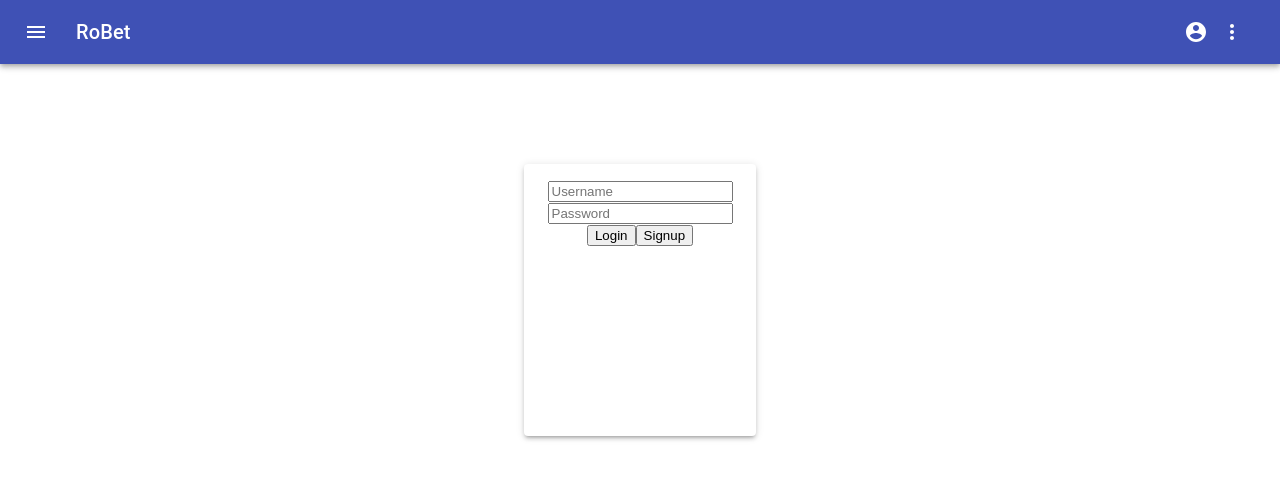
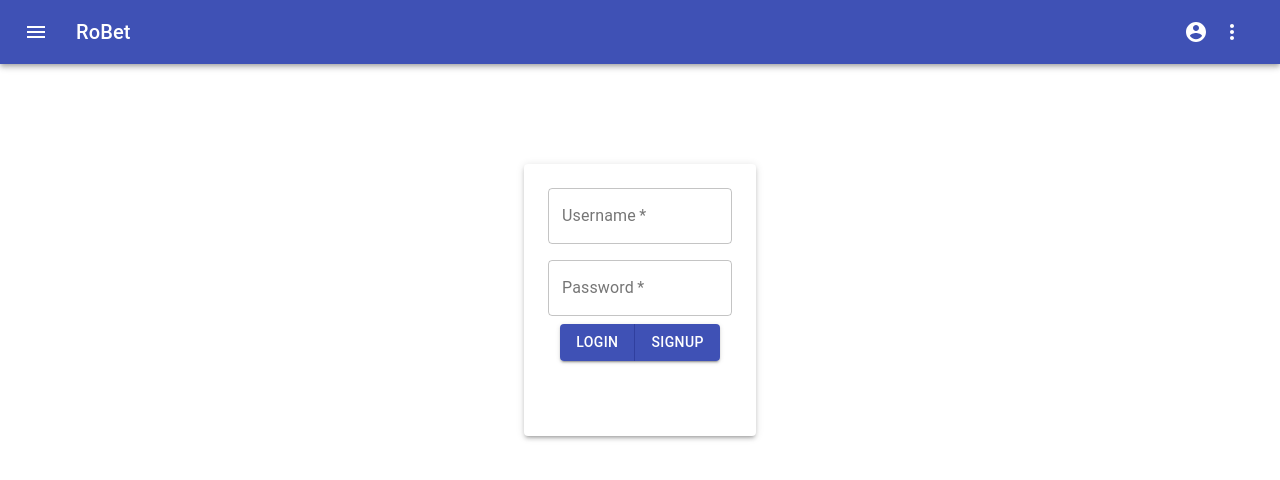
Before and after one commit to Lzm0010/robet_front_end, a React (Create React App) app: page / in a window 1280 px wide. Shown: the top 480 px of the page. Built offline with nearby package versions, Linux system fonts and the light colour scheme.

Commit message:
added styling to logins

```diff
--- a/src/components/bet.js
+++ b/src/components/bet.js
@@ -9,9 +9,9 @@ export default function Bet ({bet, addBet, positionLogo}) {
             <Fragment>
                 <span>
                     {positionLogo(bet)}
-                    {bet.odds > 0 ? <span> +{bet.odds}</span> : <span> {bet.odds}</span>}
-                    {bet.line !== null ? <span> | {bet.line}</span> : null}
-                    <TrackBetButton key={bet.id} betId={bet.id} addBet={addBet}/>
+                    {bet.odds > 0 ? <span> +{bet.odds} </span> : <span> {bet.odds} </span>}
+                    {bet.line !== null ? <span> | {bet.line} </span> : null}
+                    <span> <TrackBetButton key={bet.id} betId={bet.id} addBet={addBet}/> </span>
                 </span>
 
             </Fragment>
--- a/src/components/eventTable.js
+++ b/src/components/eventTable.js
@@ -15,8 +15,8 @@ const useStyles = makeStyles({
     },
     container: {
       minWidth: 650,
-      maxHeight: 400,
-      minHeight: 400
+      maxHeight: 370,
+      minHeight: 370
     },
     header: {
         fontSize: 12
--- a/src/components/login.js
+++ b/src/components/login.js
@@ -1,7 +1,11 @@
 import React, {useState} from 'react';
 import {makeStyles} from '@material-ui/core/styles';
 import Grid from '@material-ui/core/Grid';
+import ButtonGroup from '@material-ui/core/ButtonGroup';
+import Button from '@material-ui/core/Button';
+import TextField from '@material-ui/core/TextField';
 import Paper from '@material-ui/core/Paper';
+
 
 const useStyles = makeStyles((theme) => ({
     root: {
@@ -13,6 +17,9 @@ const useStyles = makeStyles((theme) => ({
         height: 240,
         width: 200,
         textAlign: 'center'
+    },
+    input: {
+        margin: theme.spacing(1)
     }
 }));
 
@@ -52,11 +59,13 @@ export default function Login (props) {
     return (
         <Grid container alignItems="center" justify="center" className={classes.root}>
             <Paper className={classes.paper} elevation={3}>
-                <form onSubmit={handleSubmit}>
-                    <input name="username" type="text" placeholder="Username" required value={username} onChange={e => setUsername(e.target.value)}/>
-                    <input name="password" type="password" placeholder="Password" required value={password} onChange={e => setPassword(e.target.value)}/>
-                    <button type="submit">Login</button>
-                    <button onClick={props.flip}>Signup</button>
+                <form autoComplete="off" onSubmit={handleSubmit}>
+                    <TextField className={classes.input} variant="outlined" name="username" type="text" label="Username" required value={username} onChange={e => setUsername(e.target.value)}/>
+                    <TextField className={classes.input} variant="outlined" name="password" type="password" label="Password" required value={password} onChange={e => setPassword(e.target.value)}/>
+                    <ButtonGroup variant="contained" color="primary">
+                        <Button type="submit">Login</Button>
+                        <Button onClick={props.flip}>Signup</Button>
+                    </ButtonGroup>
                 </form>
             </Paper>
         </Grid>
--- a/src/components/signup.js
+++ b/src/components/signup.js
@@ -2,6 +2,9 @@ import React, {useState} from 'react';
 import {makeStyles} from '@material-ui/core/styles';
 import Grid from '@material-ui/core/Grid';
 import Paper from '@material-ui/core/Paper';
+import ButtonGroup from '@material-ui/core/ButtonGroup';
+import Button from '@material-ui/core/Button';
+import TextField from '@material-ui/core/TextField';
 
 const useStyles = makeStyles((theme) => ({
     root: {
@@ -10,9 +13,12 @@ const useStyles = makeStyles((theme) => ({
     paper: {
         padding: theme.spacing(2),
         margin: 100,
-        height: 240,
+        height: 340,
         width: 200,
         textAlign: 'center'
+    },
+    input: {
+        margin: theme.spacing(1)
     }
 }));
 
@@ -54,12 +60,14 @@ export default function Signup (props) {
         <Grid container justify="center" alignItems="center" className={classes.root}>
         <Paper className={classes.paper} elevation={3}>
             <form onSubmit={handleSubmit}>
-                <input name="username" type="text" placeholder="Username" required value={username} onChange={e => setUsername(e.target.value)}/>
-                <input name="email" type="email" placeholder="Email" required value={email} onChange={e => setEmail(e.target.value)}/>
-                <input name="password" type="password" placeholder="Password" required value={password} onChange={e => setPassword(e.target.value)}/>
-                <input name="passwordConf" type="password" placeholder="Confirm Password" required value={passwordConfirm} onChange={e => setPasswordConfirm(e.target.value)}/>
-                <button type="submit">Signup</button>
-                <button onClick={props.flip}>Login</button>
+                <TextField className={classes.input} variant="outlined" name="username" type="text" label="Username" required value={username} onChange={e => setUsername(e.target.value)}/>
+                <TextField className={classes.input} variant="outlined" name="email" type="email" label="Email" required value={email} onChange={e => setEmail(e.target.value)}/>
+                <TextField className={classes.input} variant="outlined" name="password" type="password" label="Password" required value={password} onChange={e => setPassword(e.target.value)}/>
+                <TextField className={classes.input} variant="outlined" name="passwordConf" type="password" label="Confirm Password" required value={passwordConfirm} onChange={e => setPasswordConfirm(e.target.value)}/>
+                <ButtonGroup variant="contained" color="primary">
+                    <Button type="submit">Signup</Button>
+                    <Button onClick={props.flip}>Login</Button>
+                </ButtonGroup>
             </form>
         </Paper>
         </Grid>
--- a/src/containers/betsContainer.js
+++ b/src/containers/betsContainer.js
@@ -17,13 +17,13 @@ export default function BetsContainer ({bets, addBet, positionLogo}) {
             {bets !== undefined ? (
                 <Fragment>
                     <TableCell className={classes.cells}>
-                        {bets.slice(0,2).map(bet => <Bet key={bet.id} bet={bet} addBet={addBet} positionLogo={positionLogo}/>)}
+                        {bets.filter(bet => bet.bet_type === "Moneyline").sort((a,b) => a.position.localeCompare(b.position)).map(bet => <Bet key={bet.id} bet={bet} addBet={addBet} positionLogo={positionLogo}/>)}
                     </TableCell>
                     <TableCell className={classes.cells}>
-                        {bets.slice(2,4).map(bet => <Bet key={bet.id} bet={bet} addBet={addBet} positionLogo={positionLogo}/>)}
+                        {bets.filter(bet => bet.bet_type === "Total").sort((a,b) => a.position.localeCompare(b.position)).map(bet => <Bet key={bet.id} bet={bet} addBet={addBet} positionLogo={positionLogo}/>)}
                     </TableCell>
                     <TableCell className={classes.cells}>
-                        {bets.slice(4,6).map(bet => <Bet key={bet.id} bet={bet} addBet={addBet} positionLogo={positionLogo}/>)}
+                        {bets.filter(bet => bet.bet_type === "Spread").sort((a,b) => a.position.localeCompare(b.position)).map(bet => <Bet key={bet.id} bet={bet} addBet={addBet} positionLogo={positionLogo}/>)}
                     </TableCell>
                 </Fragment>
              ) : (<div>Still Fetching...</div>)}
--- a/src/pages/dashboard.js
+++ b/src/pages/dashboard.js
@@ -1,11 +1,19 @@
 import React, {useState, useEffect} from 'react';
+import { makeStyles } from '@material-ui/core/styles';
 import Grid from '@material-ui/core/Grid';
 import EventsContainer from '../containers/eventsContainer';
 import ResultsContainer from '../containers/resultsContainer';
 import FriendsContainer from '../containers/friendsContainer';
 import PredictionsContainer from '../containers/predictionsContainer'
 
+const useStyles = makeStyles({
+    headings: {
+        textAlign: "center"
+    }
+})
+
 export default function Dashboard (props) {
+    const classes = useStyles()
     const createTicketUrl = `http://localhost:3000/tickets`
     const userBetsUrl = "http://localhost:3000/mybets/"
 
@@ -74,22 +82,22 @@ export default function Dashboard (props) {
     return (
         <Grid container>
             <Grid item xs={6}>
-                RoBet's Best Picks
+                <h6 className={classes.headings}>RoBet's Best Picks</h6>
                 <PredictionsContainer addBet={addBet}/>
             </Grid>
 
             <Grid item xs={6}>
-                My Bets
+                <h6 className={classes.headings}>My Bets</h6>
                 <ResultsContainer userBets={userBets} user={props.user} handleBalance={props.handleBalance} deleteTicket={deleteTicket}/>
             </Grid>
 
             <Grid item xs={6}>
-                Friend's Performance
+                <h6 className={classes.headings}>Friend's Performance</h6>
                 <FriendsContainer />
             </Grid>
 
             <Grid item xs={6}>
-                Today's Games
+                <h6 className={classes.headings}>Today's Games</h6>
                 <EventsContainer addBet={addBet}/>
             </Grid>
         </Grid>
```
